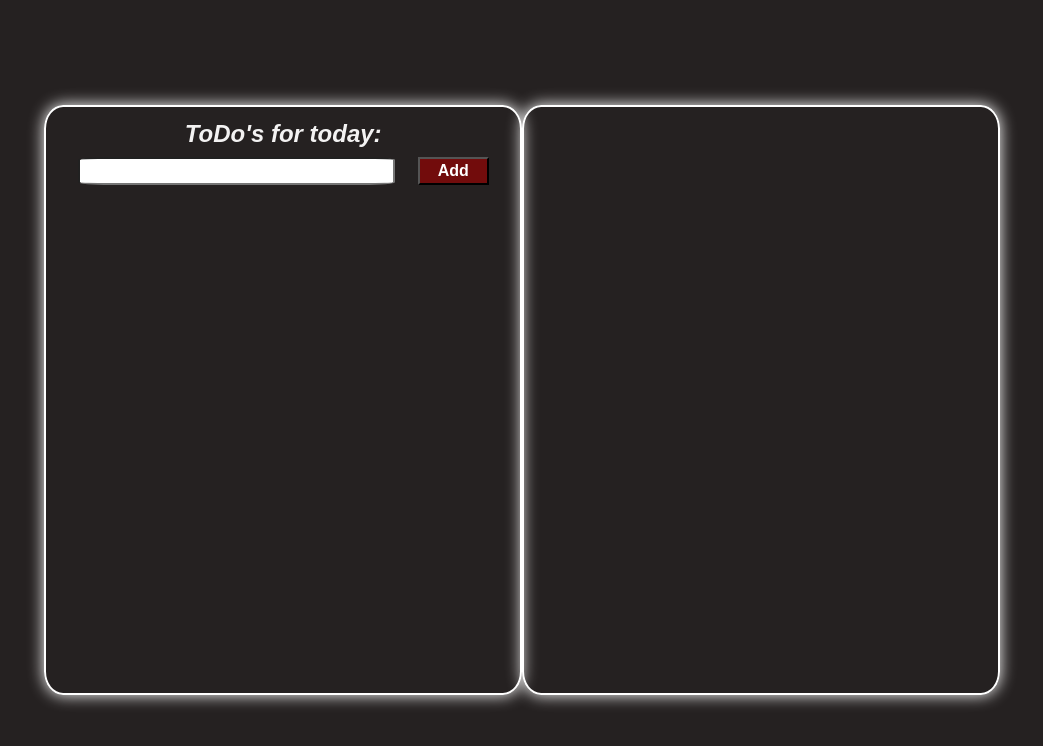
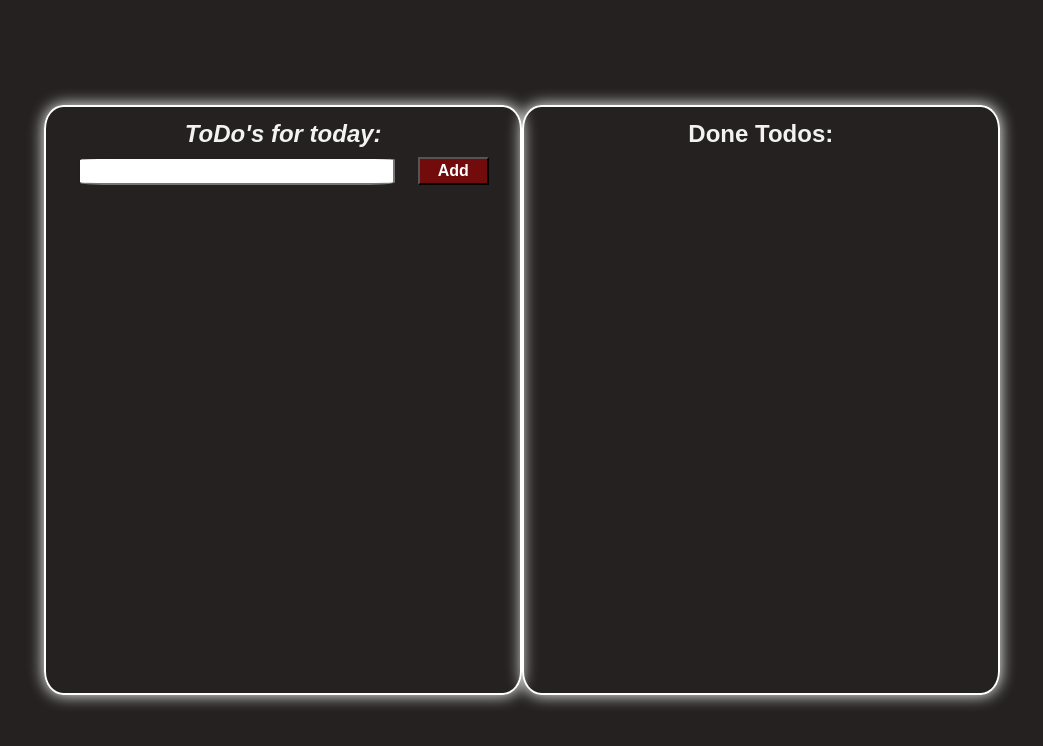
Before and after one commit to Quazar8/ReactToDo, a React app: page / in a window 1280 px wide. Shown: the top 746 px of the page, without its empty margins (118-1161 px from the left). Built offline with nearby package versions, Linux system fonts and the light colour scheme.

Commit message:
Styling done todos container and small refactoring

```diff
--- a/src/components/App.js
+++ b/src/components/App.js
@@ -1,7 +1,7 @@
-import React, { useEffect, useState, useCallback } from 'react'
+import React, { useState } from 'react'
 
 import MainContainer from './MainContainer'
-import FinishedYodos from './FinishedTodos'
+import FinishedTodos from './FinishedTodos'
 
 import '../styles/app.css'
 import '../styles/animations.css'
@@ -47,7 +47,7 @@ const App = () => {
                 deleteAll = { deleteAll }
                 moveDown = { moveDown }
             />
-            <FinishedYodos
+            <FinishedTodos
                 doneTodos = { doneTodos }
             />
          </main>
--- a/src/components/FinishedTodos.js
+++ b/src/components/FinishedTodos.js
@@ -3,9 +3,12 @@ import React from 'react'
 const FinishedTodos = ({ doneTodos }) => {
     return (
         <section className="finished-todos-container">
-            {doneTodos.map((todo,i) => (
-               <h1>{todo}</h1>
-            ))}
+            <h1>Done Todos:</h1>
+            <section className="finished-todos-display">
+                {doneTodos.map((todo,i) => (
+                <h2>&#9670; {todo}</h2>
+                ))}
+            </section>
         </section>
     )
 }
--- a/src/styles/app.css
+++ b/src/styles/app.css
@@ -24,6 +24,14 @@
     display: none;
 }
 
+.finished-todos-container::-webkit-scrollbar {
+    display: none;
+}
+
+.finished-todos-display {
+    width:90%;
+}
+
 #app-title {
     text-align: center;
     font-style: italic;
```
Also changed, not shown: src/components/MainContainer.js (indentation only).
